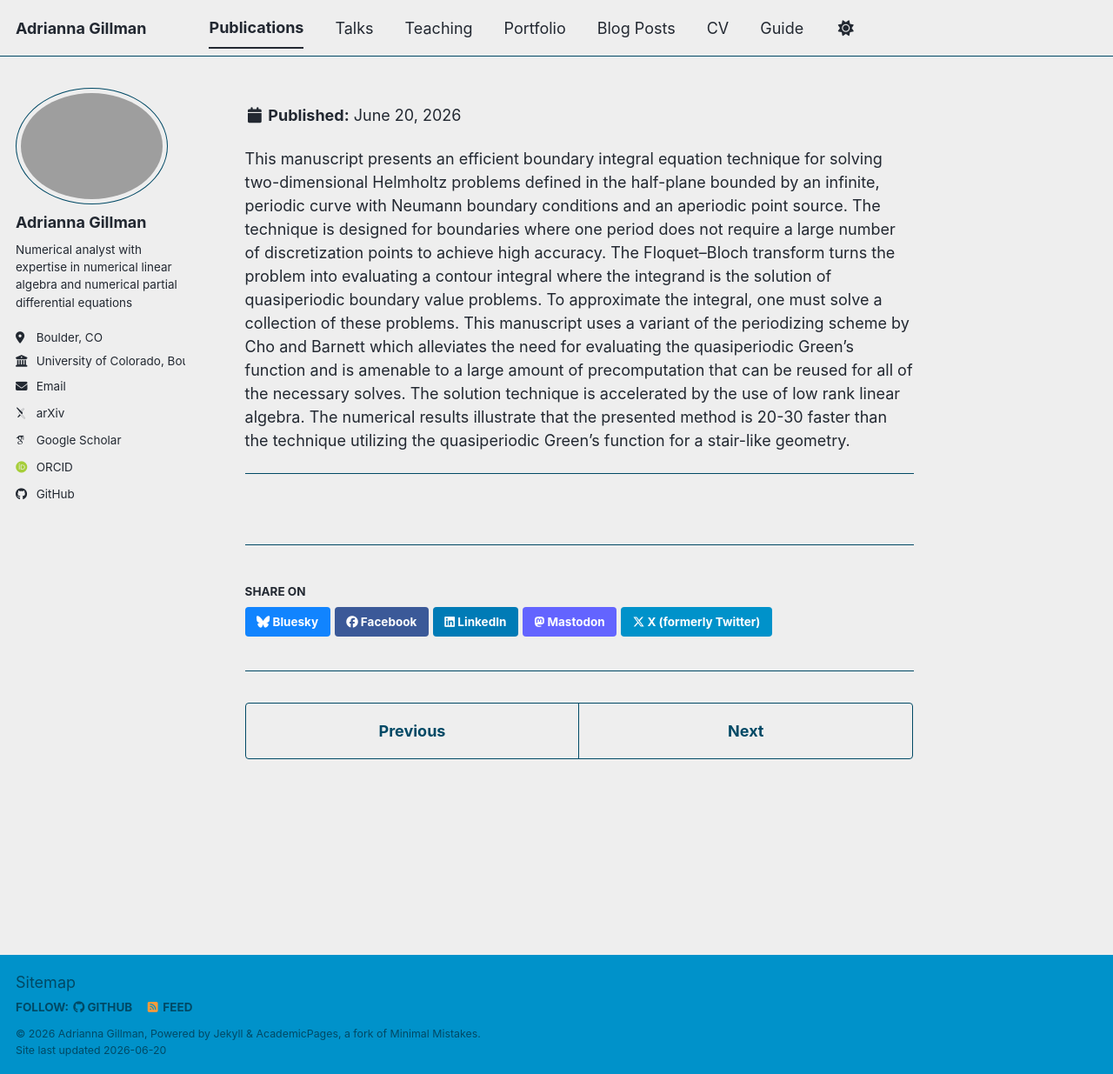
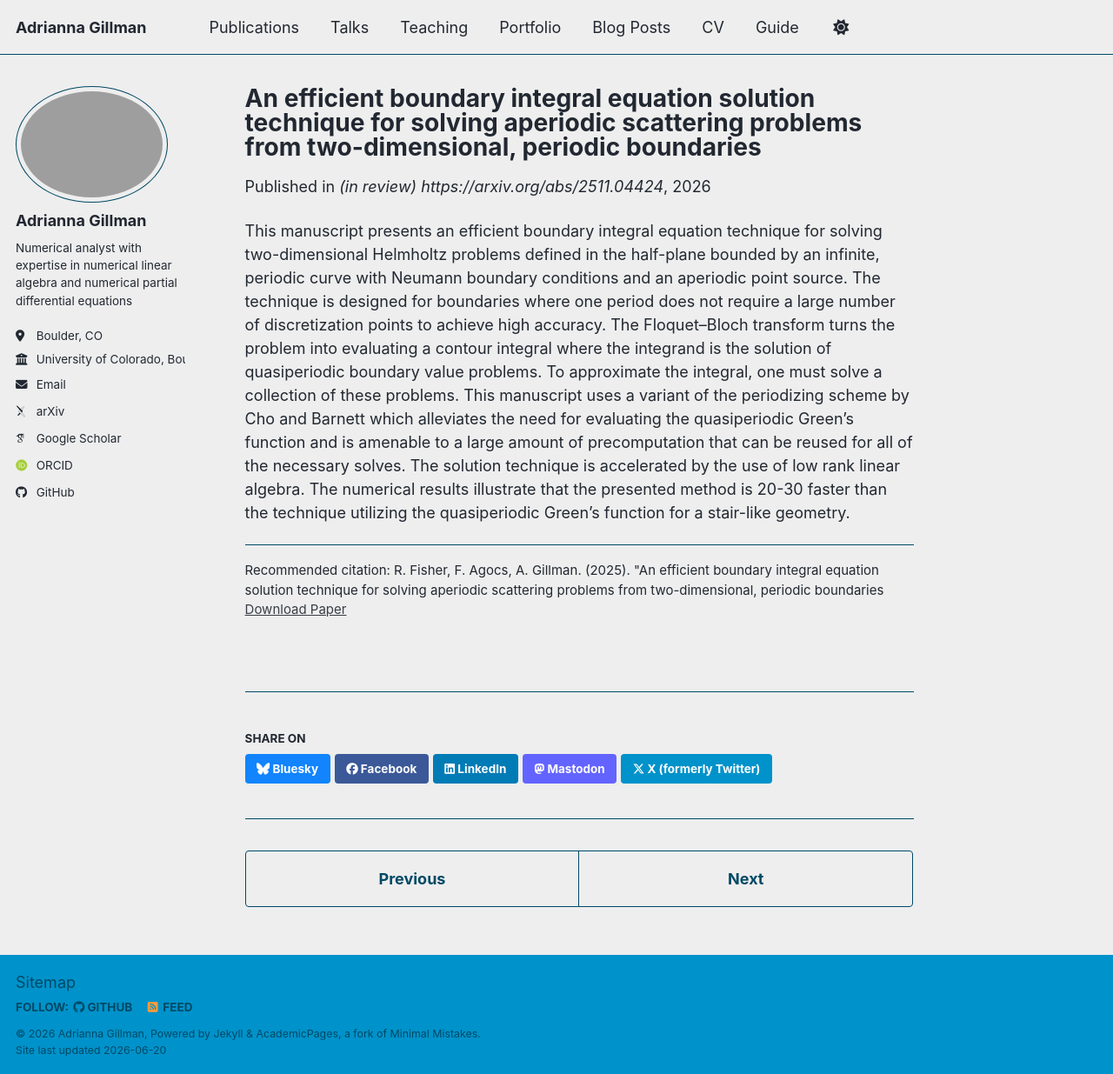
Before and after one commit to agillman20/agillman20.github.io, a Jekyll site: the page built from _publications/2025_2D_aperiodic.md, in a window 1280 px wide and 1235 px high. Shown: the whole window at 87% size. Built offline with Jekyll 4.4.1, drawn with Linux system fonts in a browser that asks for light colours; some web fonts are replaced; a script bundle is joined from its source files by our own code; library files that are not in the unit come from our copies.

Commit message:
publications edit

```diff
--- a/_publications/2025_2D_aperiodic.md
+++ b/_publications/2025_2D_aperiodic.md
@@ -6,7 +6,7 @@
 date: 11/06/2026
 venue: '(in review) https://arxiv.org/abs/2511.04424'
 paperurl: 'https://arxiv.org/abs/2511.044242'
-citation: 'R. Fisher, F. Agocs, A. Gillman. (2025). &quot;An efficient boundary integral equation solution technique for solving aperiodic scattering problems from two-dimensional, periodic boundaries
+citation: 'R. Fisher, F. Agocs, A. Gillman. (2025). &quot;An efficient boundary integral equation solution technique for solving aperiodic scattering problems from two-dimensional, periodic boundaries'
 ---
 
 This manuscript presents an efficient boundary integral equation technique for solving two-dimensional Helmholtz problems defined in the half-plane bounded by an infinite, periodic curve with Neumann boundary conditions and an aperiodic point source. The technique is designed for boundaries where one period does not require a large number of discretization points to achieve high accuracy. The Floquet--Bloch transform turns the problem into evaluating a contour integral where the integrand is the solution of quasiperiodic boundary value problems. To approximate the integral, one must solve a collection of these problems. This manuscript uses a variant of the periodizing scheme by Cho and Barnett which alleviates the need for evaluating the quasiperiodic Green's function and is amenable to a large amount of precomputation that can be reused for all of the necessary solves. The solution technique is accelerated by the use of low rank linear algebra. The numerical results illustrate that the presented method is 20-30 faster than the technique utilizing the quasiperiodic Green's function for a stair-like geometry.
```
